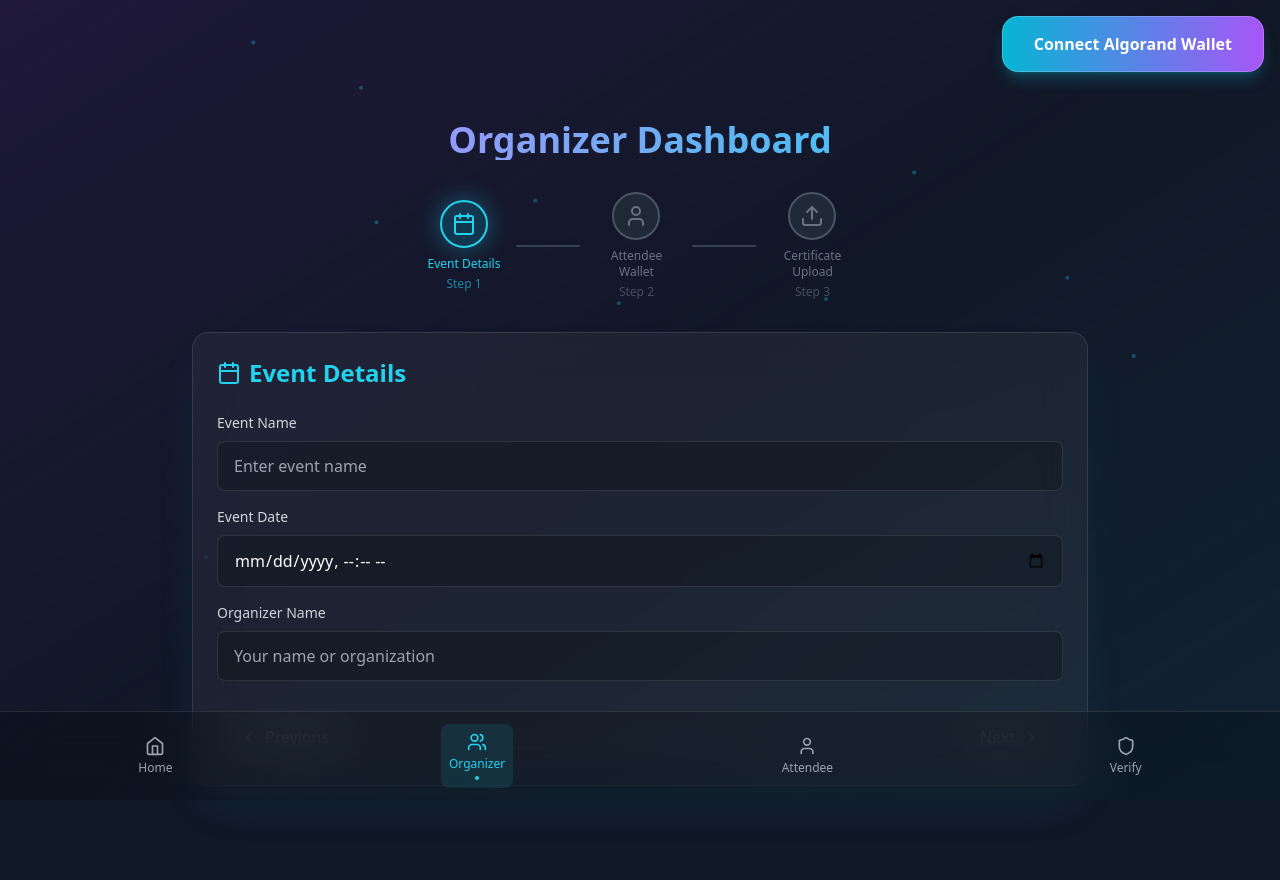
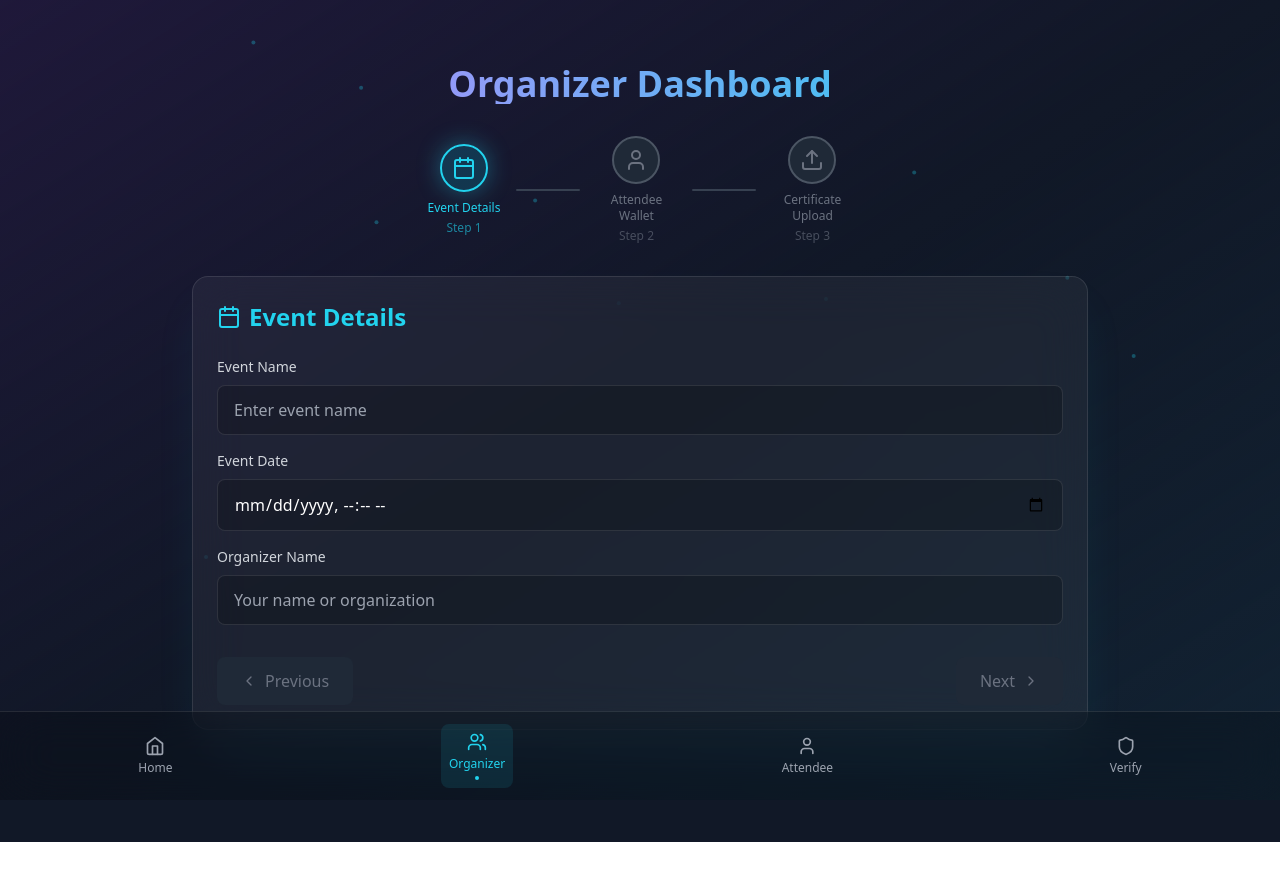
Before and after one commit to me-aishik/Algorand, a React (Vite) app: page /organizer in a window 1280 px wide. Shown: the top 880 px of the page. After the commit the page ends 842 px from the top, so only its background shows below. Built offline with nearby package versions, Linux system fonts and the light colour scheme; what @perawallet/connect would draw is missing.

Commit message:
refactor: remove duplicate wallet connect from header

```diff
--- a/src/components/Layout.tsx
+++ b/src/components/Layout.tsx
@@ -2,7 +2,6 @@ import React from 'react';
 import { Link, useLocation } from 'react-router-dom';
 import { motion } from 'framer-motion';
 import { Home, User, Users, Shield } from 'lucide-react';
-import { WalletConnect } from './wallet/WalletConnect';
 
 interface LayoutProps {
   children: React.ReactNode;
@@ -20,9 +19,8 @@ const Layout: React.FC<LayoutProps> = ({ children }) => {
 
   return (
     <div className="relative z-10 min-h-screen pb-20">
-      {/* Header with Wallet Connection */}
-      <header className="container mx-auto px-4 py-4 flex justify-end">
-        <WalletConnect />
+      {/* Header */}
+      <header className="container mx-auto px-4 py-4">
       </header>
 
       <main className="container mx-auto px-4 py-8">
```
